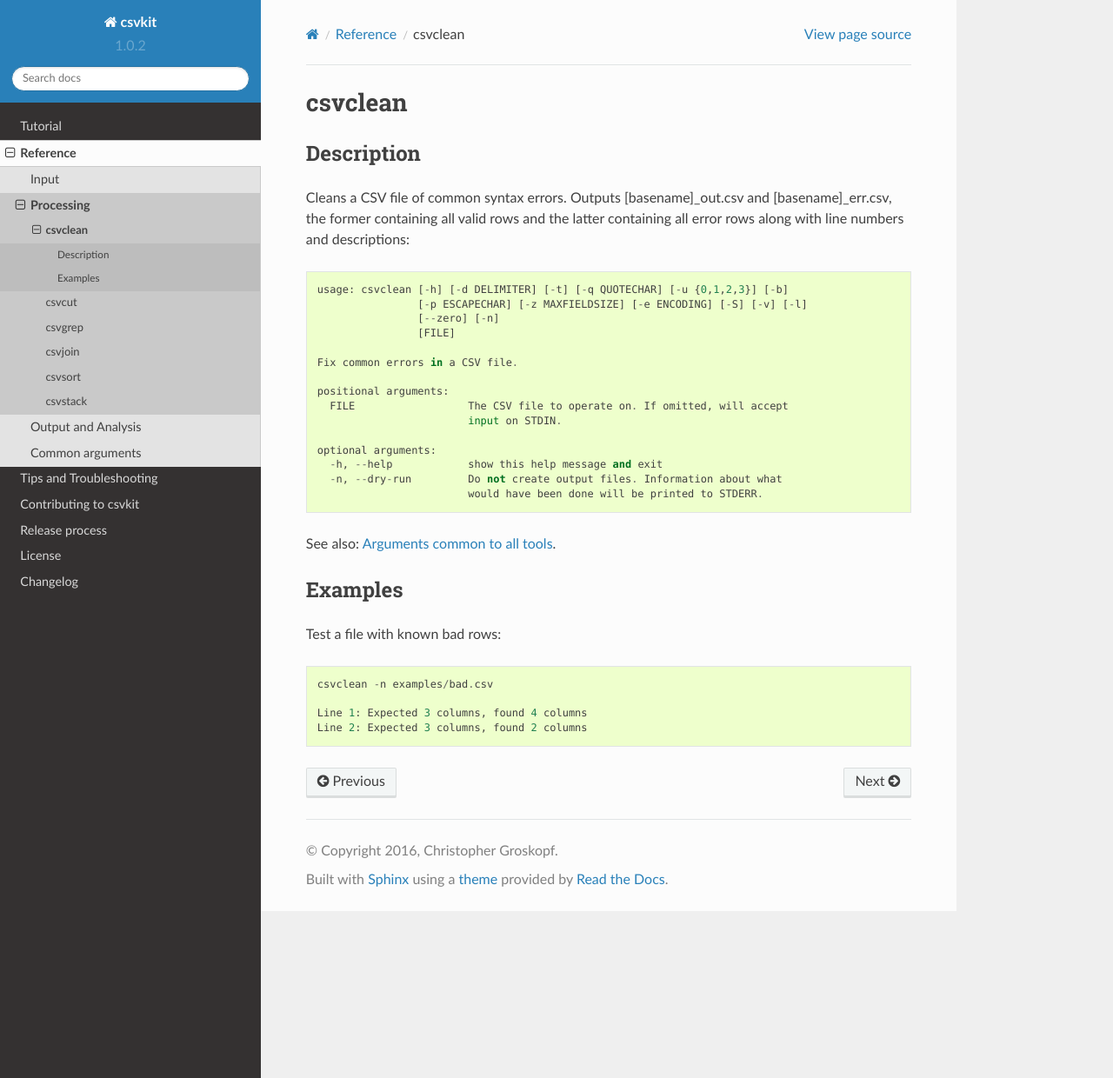
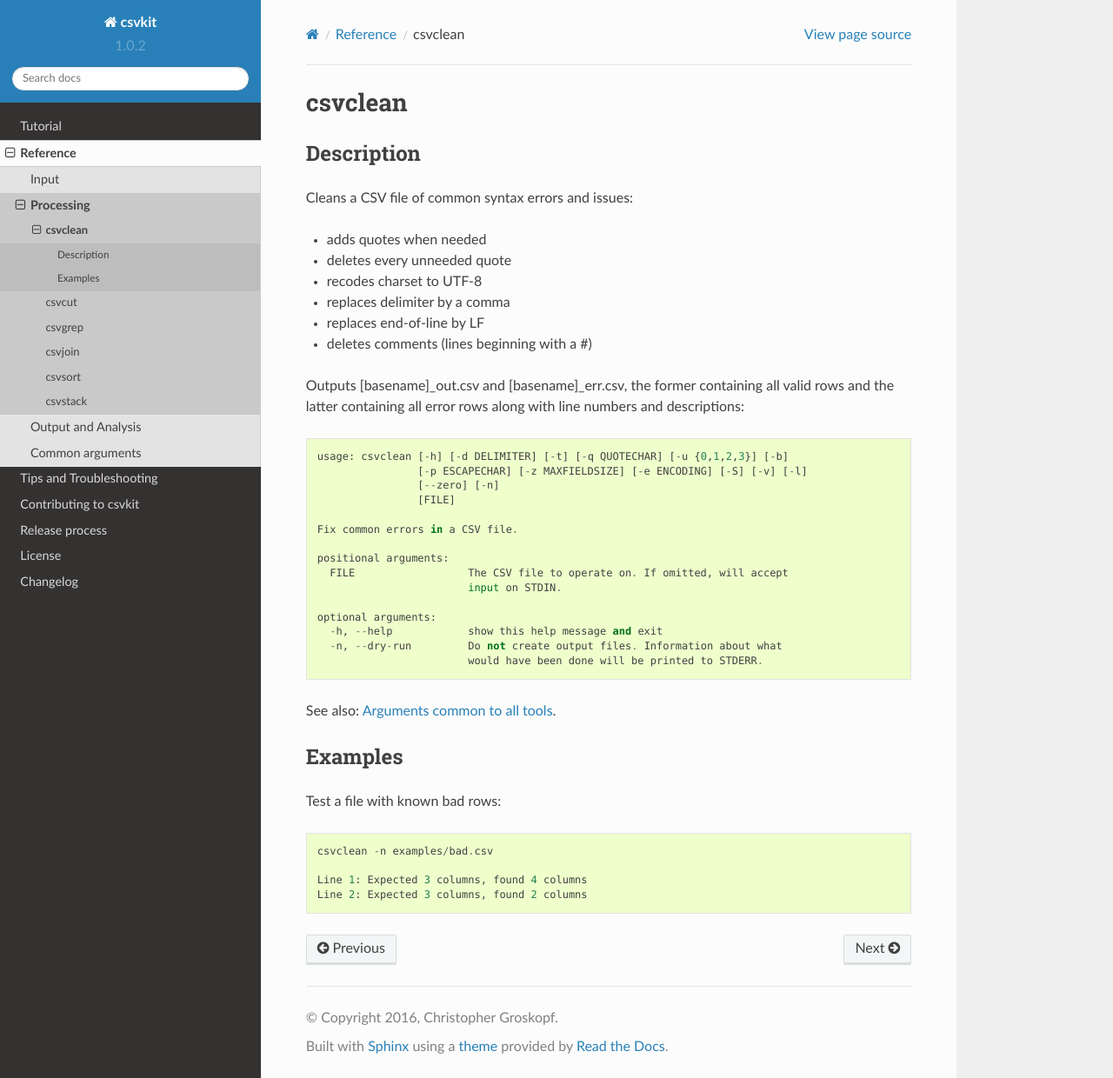
Before and after one commit to wireservice/csvkit, a Sphinx documentation site: the page built from docs/scripts/csvclean.rst, in a window 1280 px wide and 1240 px high. Shown: the whole window at 87% size. Built offline with Sphinx 7.4.7 and the Read the Docs theme 2.0.0, drawn with Linux system fonts in a browser that asks for light colours.

Commit message:
Better documentation
I'm not sure csvclean doesn't clean more than what I wrote. Feel free to complete.

```diff
--- a/docs/scripts/csvclean.rst
+++ b/docs/scripts/csvclean.rst
@@ -5,7 +5,16 @@ csvclean
 Description
 ===========
 
-Cleans a CSV file of common syntax errors. Outputs [basename]_out.csv and [basename]_err.csv, the former containing all valid rows and the latter containing all error rows along with line numbers and descriptions::
+Cleans a CSV file of common syntax errors and issues:
+
+* adds quotes when needed
+* deletes every unneeded quote
+* recodes charset to UTF-8
+* replaces delimiter by a comma
+* replaces end-of-line by LF
+* deletes comments (lines beginning with a #)
+
+Outputs [basename]_out.csv and [basename]_err.csv, the former containing all valid rows and the latter containing all error rows along with line numbers and descriptions::
 
     usage: csvclean [-h] [-d DELIMITER] [-t] [-q QUOTECHAR] [-u {0,1,2,3}] [-b]
                     [-p ESCAPECHAR] [-z MAXFIELDSIZE] [-e ENCODING] [-S] [-v] [-l]
```
